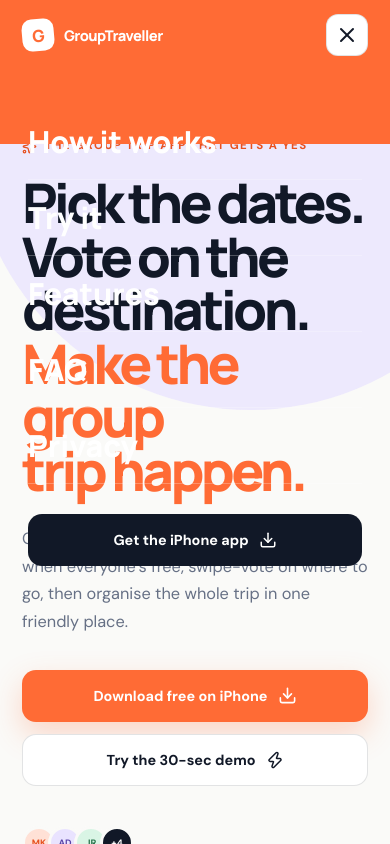
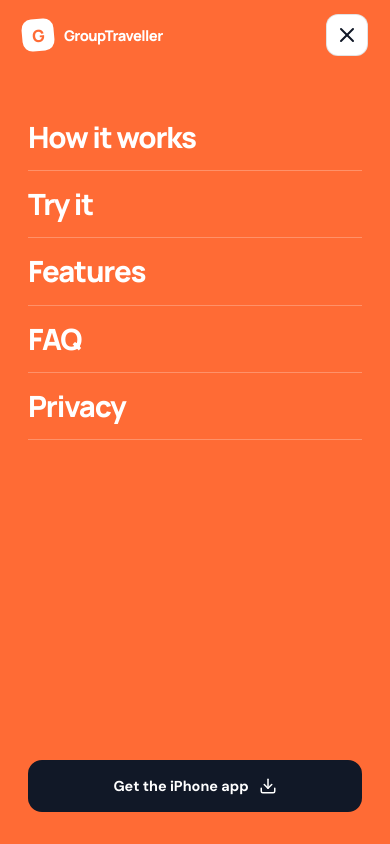
Before and after one commit to apotheoticstudios/GroupTraveller-Website, a React (Vite) app: page / in a window 390 px wide. Both pictures are taken after a click on the button 347 px from the left and 34 px from the top of the page. Shown: the top 844 px of the page. Built offline with nearby package versions, Linux system fonts and the light colour scheme.

Commit message:
fix: repair mobile navigation and typography

```diff
--- a/src/App.tsx
+++ b/src/App.tsx
@@ -1,4 +1,4 @@
-import { useState } from "react";
+import { useEffect, useState } from "react";
 import {
   ArrowRight,
   BellRing,
@@ -272,13 +272,30 @@
 function App() {
   const [menuOpen, setMenuOpen] = useState(false);
 
+  useEffect(() => {
+    if (!menuOpen) return;
+
+    const previousOverflow = document.body.style.overflow;
+    const closeOnEscape = (event: KeyboardEvent) => {
+      if (event.key === "Escape") setMenuOpen(false);
+    };
+
+    document.body.style.overflow = "hidden";
+    window.addEventListener("keydown", closeOnEscape);
+
+    return () => {
+      document.body.style.overflow = previousOverflow;
+      window.removeEventListener("keydown", closeOnEscape);
+    };
+  }, [menuOpen]);
+
   return (
     <>
       <a className="skip-link" href="#main">
         Skip to content
       </a>
 
-      <header className="site-header">
+      <header className={`site-header${menuOpen ? " is-menu-open" : ""}`}>
         <a className="brand" href="#top" aria-label="GroupTraveller home">
           <span className="brand-mark" aria-hidden="true">
             G
@@ -314,9 +331,16 @@
         >
           {menuOpen ? <X aria-hidden="true" /> : <Menu aria-hidden="true" />}
         </button>
+      </header>
 
       {menuOpen && (
-          <div className="mobile-menu" id="mobile-menu">
+        <div
+          className="mobile-menu"
+          id="mobile-menu"
+          role="dialog"
+          aria-modal="true"
+          aria-label="Site navigation"
+        >
           <nav aria-label="Mobile navigation">
             {[
               ["How it works", "#how"],
@@ -334,13 +358,13 @@
               href={APP_STORE_URL}
               target="_blank"
               rel="noreferrer"
+              onClick={() => setMenuOpen(false)}
             >
               Get the iPhone app <Download aria-hidden="true" size={18} />
             </a>
           </nav>
         </div>
       )}
-      </header>
 
       <main id="main">
         <section className="hero" id="top">
@@ -350,8 +374,11 @@
               The group trip app that gets a yes
             </p>
             <h1>
-              Pick the dates. Vote on the destination.{" "}
-              <span>Make the group trip happen.</span>
+              <span className="hero-phrase">Pick the dates.</span>{" "}
+              <span className="hero-phrase">Vote on the destination.</span>{" "}
+              <span className="hero-phrase hero-phrase-accent">
+                Make the group trip happen.
+              </span>
             </h1>
             <p className="hero-intro">
               One invite link, zero account drama. Find when everyone’s free,
--- a/src/styles.css
+++ b/src/styles.css
@@ -250,7 +250,7 @@
   line-height: 0.98;
 }
 
-.hero h1 span {
+.hero-phrase-accent {
   color: var(--coral);
 }
 
@@ -2587,6 +2587,13 @@
     height: 70px;
   }
 
+  .site-header.is-menu-open {
+    z-index: 102;
+    border-bottom-color: transparent;
+    background: transparent;
+    backdrop-filter: none;
+  }
+
   .header-cta {
     display: none;
   }
@@ -2608,24 +2615,29 @@
     position: fixed;
     z-index: 101;
     inset: 0;
-    display: block;
-    padding: 104px 28px 40px;
+    min-height: 100dvh;
+    display: flex;
+    overflow-y: auto;
+    padding: calc(104px + env(safe-area-inset-top)) 28px
+      calc(32px + env(safe-area-inset-bottom));
     background: var(--coral);
     color: white;
   }
 
-  .site-header:has(.mobile-menu) .brand {
+  .site-header.is-menu-open .brand {
     position: relative;
     z-index: 102;
     color: white;
   }
 
-  .site-header:has(.mobile-menu) .brand-mark {
+  .site-header.is-menu-open .brand-mark {
     background: white;
     color: var(--coral);
   }
 
   .mobile-menu nav {
+    width: 100%;
+    flex: 1;
     display: flex;
     flex-direction: column;
   }
@@ -2634,13 +2646,15 @@
     padding: 17px 0;
     border-bottom: 1px solid rgba(255, 255, 255, 0.26);
     font-family: var(--display);
-    font-size: 1.9rem;
+    font-size: clamp(1.65rem, 7.5vw, 2rem);
     font-weight: 800;
+    letter-spacing: -0.04em;
+    line-height: 1.1;
     text-decoration: none;
   }
 
   .mobile-menu .button {
-    margin-top: 30px;
+    margin-top: auto;
   }
 
   .hero {
@@ -2793,7 +2807,19 @@
   }
 
   .hero h1 {
-    font-size: clamp(3.05rem, 14vw, 4.5rem);
+    font-size: clamp(2.75rem, 13vw, 3.35rem);
+    letter-spacing: -0.058em;
+    line-height: 1;
+    text-wrap: pretty;
+  }
+
+  .hero .eyebrow {
+    font-size: 0.65rem;
+    letter-spacing: 0.06em;
+  }
+
+  .hero-phrase {
+    display: block;
   }
 
   .hero-actions {
@@ -2851,7 +2877,10 @@
   .trip-view-copy h2,
   .faq-intro h2,
   .download-copy h2 {
-    font-size: clamp(2.6rem, 12vw, 3.6rem);
+    font-size: clamp(2.35rem, 10vw, 3.1rem);
+    letter-spacing: -0.055em;
+    line-height: 1.03;
+    text-wrap: pretty;
   }
 
   .flow-visual {
```
Lines whose indentation alone changed are shown as unchanged.
